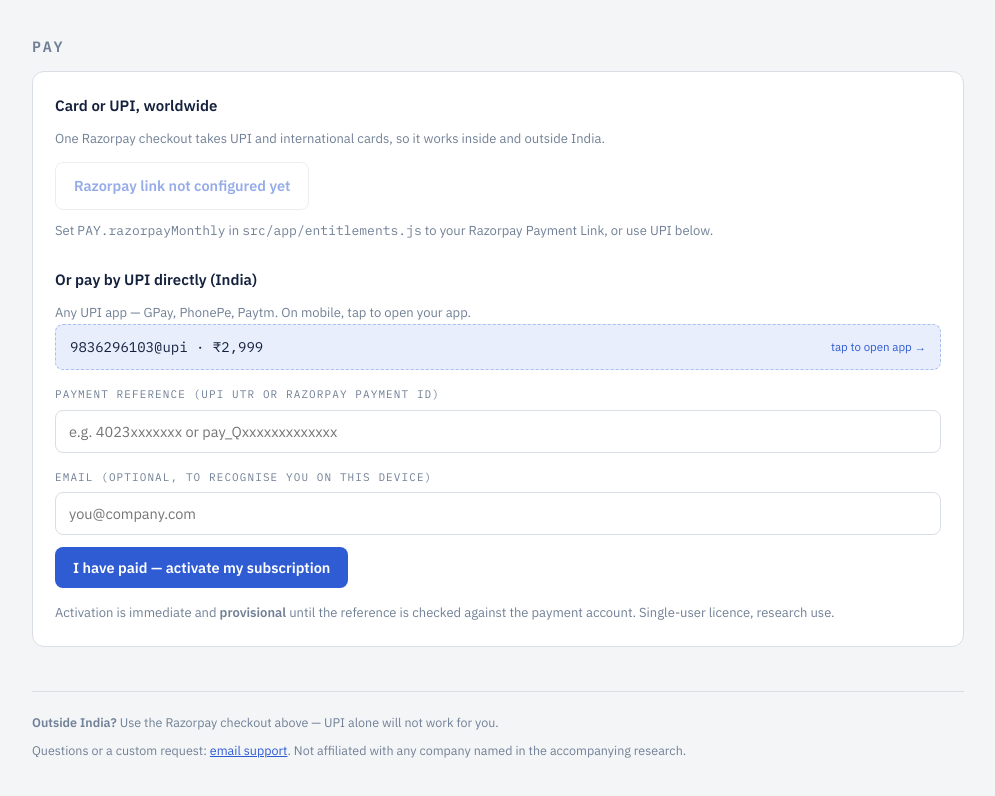
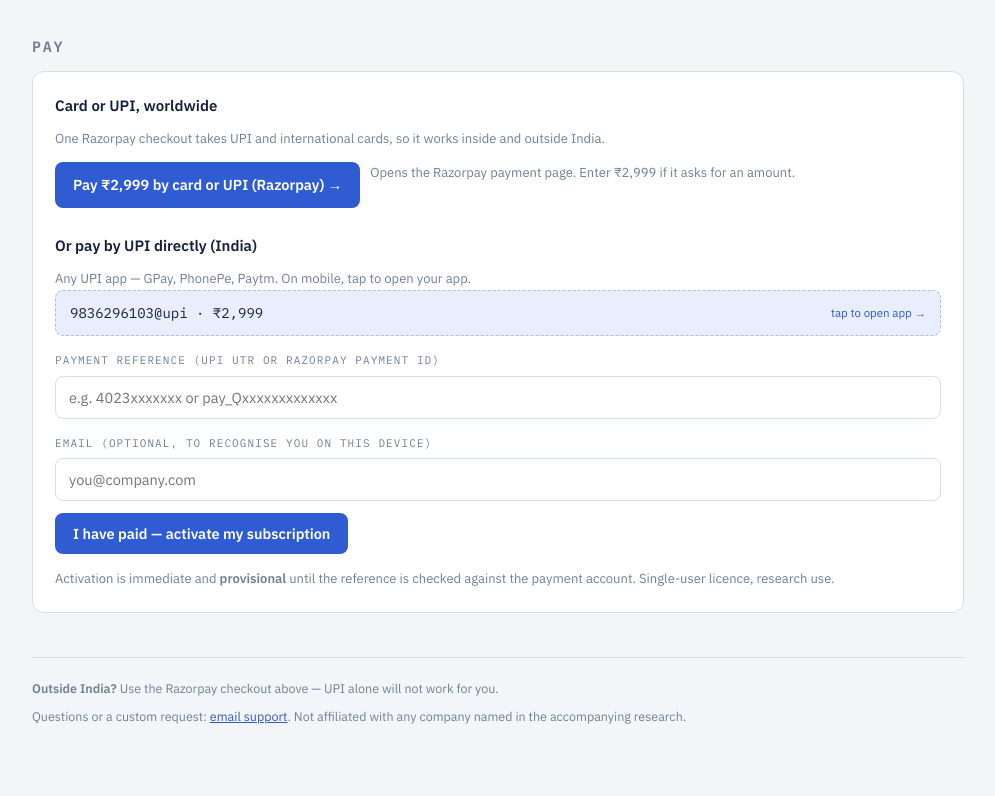
Before and after one commit to saumyajitghosh-collab/agentic-ta-control-plane, a website: page pricing.html in a window 1280 px wide. Shown: the part 848-1644 px from the top of the page, without its empty margins (142-1137 px from the left). Drawn offline with Linux system fonts and the light colour scheme.

Commit message:
Wire the Razorpay payment page (razorpay.me/@saumyajitghosh8959) into pricing

```diff
--- a/pricing.html
+++ b/pricing.html
@@ -185,11 +185,11 @@
       var url = ENT.subscribeUrl(selected);
       var row = $('rzp-row');
       if (url) {
-        row.innerHTML = '<a class="btn" href="' + url + '" target="_blank" rel="noopener">Pay ' + money(p.price) + ' by card or UPI (Razorpay) &rarr;</a>';
+        row.innerHTML = '<a class="btn" href="' + url + '" target="_blank" rel="noopener">Pay ' + money(p.price) + ' by card or UPI (Razorpay) &rarr;</a>' +
+          '<span class="note" style="margin:0">Opens the Razorpay payment page. Enter ' + money(p.price) + ' if it asks for an amount.</span>';
       } else {
-        row.innerHTML = '<span class="btn ghost" aria-disabled="true">Razorpay link not configured yet</span>' +
-          '<span class="note" style="margin:0">Set <span class="mono">PAY.razorpay' + (selected === 'yearly' ? 'Yearly' : 'Monthly') +
-          '</span> in <span class="mono">src/app/entitlements.js</span> to your Razorpay Payment Link, or use UPI below.</span>';
+        row.innerHTML = '<span class="btn ghost" aria-disabled="true">Razorpay not configured</span>' +
+          '<span class="note" style="margin:0">Set <span class="mono">PAY.razorpay</span> in <span class="mono">src/app/entitlements.js</span>, or use UPI below.</span>';
       }
       var amt = p.price;
       var upiLink = 'upi://pay?pa=' + encodeURIComponent(ENT.PAY.upi) + '&pn=' + encodeURIComponent('Saumyajit Ghosh') +
--- a/src/app/entitlements.js
+++ b/src/app/entitlements.js
@@ -35,13 +35,12 @@
   ];
 
   // ---- payment endpoints ----
-  // Paste your Razorpay Payment Link / Payment Page URLs below. They take UPI AND
-  // international cards in one checkout, so one link covers India and everywhere else.
-  // Leave blank to fall back to the UPI + reference flow only.
+  // Razorpay payment page: one link takes UPI and cards, so it covers India and abroad.
+  // Set razorpayAmountParam to true only if your page accepts ?amount=<rupees> to pre-fill.
   var PAY = {
     upi: '9836296103@upi',
-    razorpayMonthly: '',   // e.g. 'https://rzp.io/l/tacp-monthly'
-    razorpayYearly: '',    // e.g. 'https://rzp.io/l/tacp-yearly'
+    razorpay: 'https://razorpay.me/@saumyajitghosh8959',
+    razorpayAmountParam: false,
     supportEmail: 'saumyajit.ghosh@gmail.com'
   };
 
@@ -122,9 +121,8 @@
 
   function subscribeUrl(planId) {
     var p = PLANS.filter(function (x) { return x.id === planId; })[0] || PLANS[0];
-    if (p.id === 'monthly') return PAY.razorpayMonthly || null;
-    if (p.id === 'yearly') return PAY.razorpayYearly || null;
-    return null;
+    if (!PAY.razorpay) return null;
+    return PAY.razorpay + (PAY.razorpayAmountParam ? '?amount=' + p.price : '');
   }
 
   // Activate locally from a payment reference. Provisional: this cannot verify the
```
Also changed, not shown: docs/BILLING.md (+7 -5 lines).
